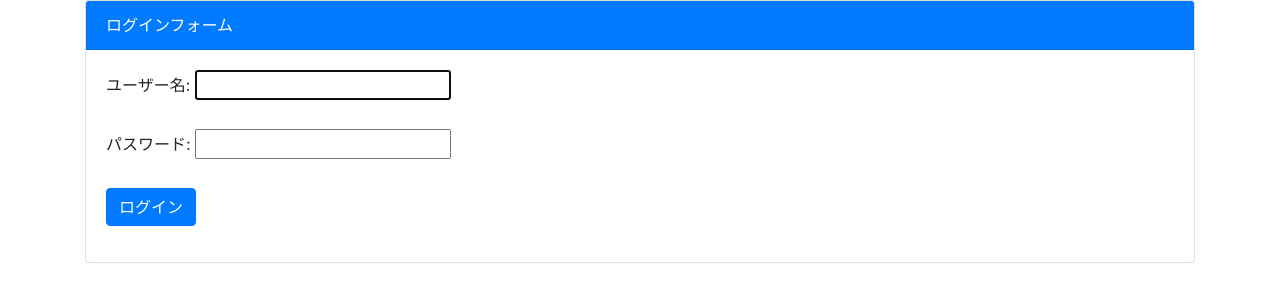
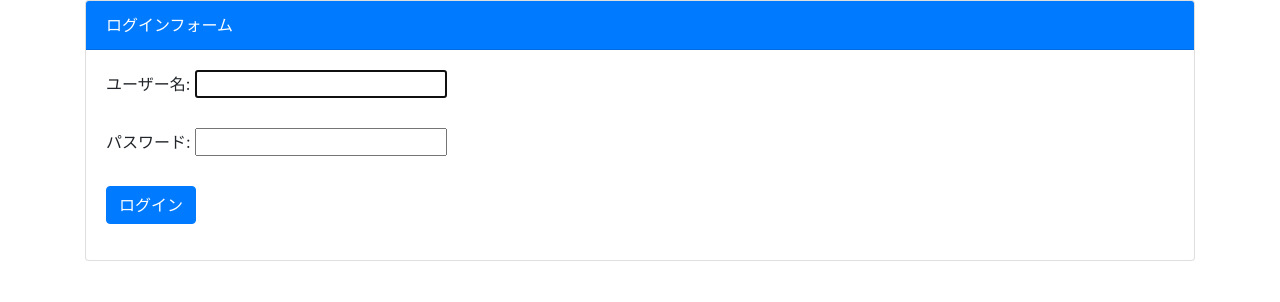
Before and after one commit to k4nekom/myj_hackathon, a Django app: a page that uses mysite/templates/base/app.html in a window 1280 px wide. Shown: the part 56-358 px from the top of the page. Run offline with Django 3.2, Linux system fonts and the light colour scheme; some libraries are stand-ins or nearby versions.

Commit message:
cssの追加

```diff
--- a/mysite/mysite/settings.py
+++ b/mysite/mysite/settings.py
@@ -122,6 +122,10 @@ USE_TZ = True
 
 STATIC_URL = '/static/'
 
+STATICFILES_DIRS = [
+    os.path.join(BASE_DIR, "static"),
+]
+
 AUTH_USER_MODEL = 'accounts.User'
 
 MEDIA_ROOT = os.path.join(BASE_DIR, 'media')
--- /dev/null
+++ b/mysite/static/base/app.css
@@ -0,0 +1,7 @@
+* {
+    margin: 0px; padding: 0%;
+}
+
+body {
+
+}
--- a/mysite/templates/base/app.html
+++ b/mysite/templates/base/app.html
@@ -8,10 +8,14 @@
     <title>mysite</title>
     {% load static %}
     <!-- 必要なライブラリインポート -->
+
     <link rel="stylesheet" href="https://use.fontawesome.com/releases/v5.4.2/css/all.css"
         integrity="sha384-/rXc/GQVaYpyDdyxK+ecHPVYJSN9bmVFBvjA/9eOB+pb3F2w2N6fc5qB9Ew5yIns" crossorigin="anonymous">
     <link rel="stylesheet" href="https://maxcdn.bootstrapcdn.com/bootstrap/4.0.0/css/bootstrap.min.css"
         integrity="sha384-Gn5384xqQ1aoWXA+058RXPxPg6fy4IWvTNh0E263XmFcJlSAwiGgFAW/dAiS6JXm" crossorigin="anonymous">
+
+    <link rel="stylesheet" href="{% static 'base/app.css' %}" type="text/css" />
+
     <script src="https://code.jquery.com/jquery-3.3.1.min.js"
         integrity="sha256-FgpCb/KJQlLNfOu91ta32o/NMZxltwRo8QtmkMRdAu8=" crossorigin="anonymous"></script>
     <script src="https://cdnjs.cloudflare.com/ajax/libs/popper.js/1.12.9/umd/popper.min.js"
```
Also changed, not shown: mysite/static/accounts/user_detail.css (added), mysite/static/posts/index.css (added), mysite/static/posts/like.css (added), mysite/static/posts/new.css (added), mysite/static/registration/login.css (added), mysite/static/registration/signup.css (added).
